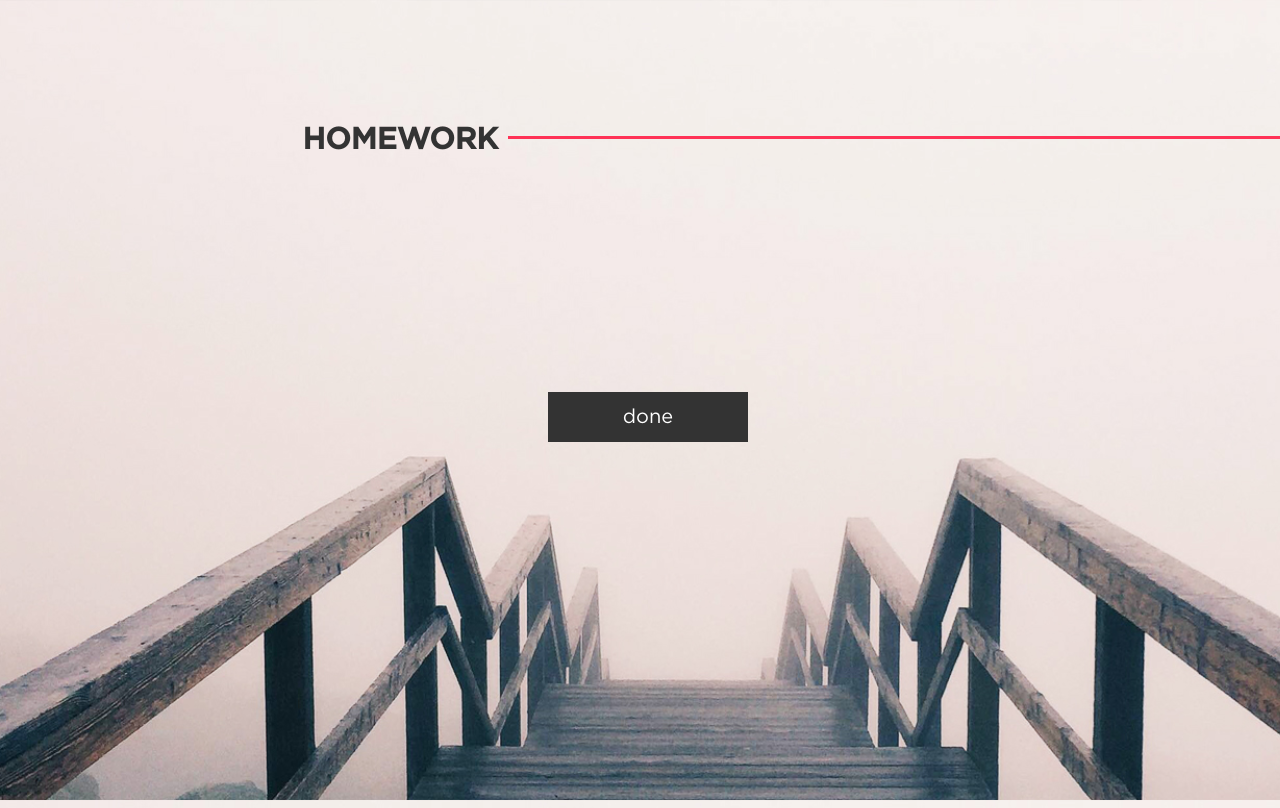
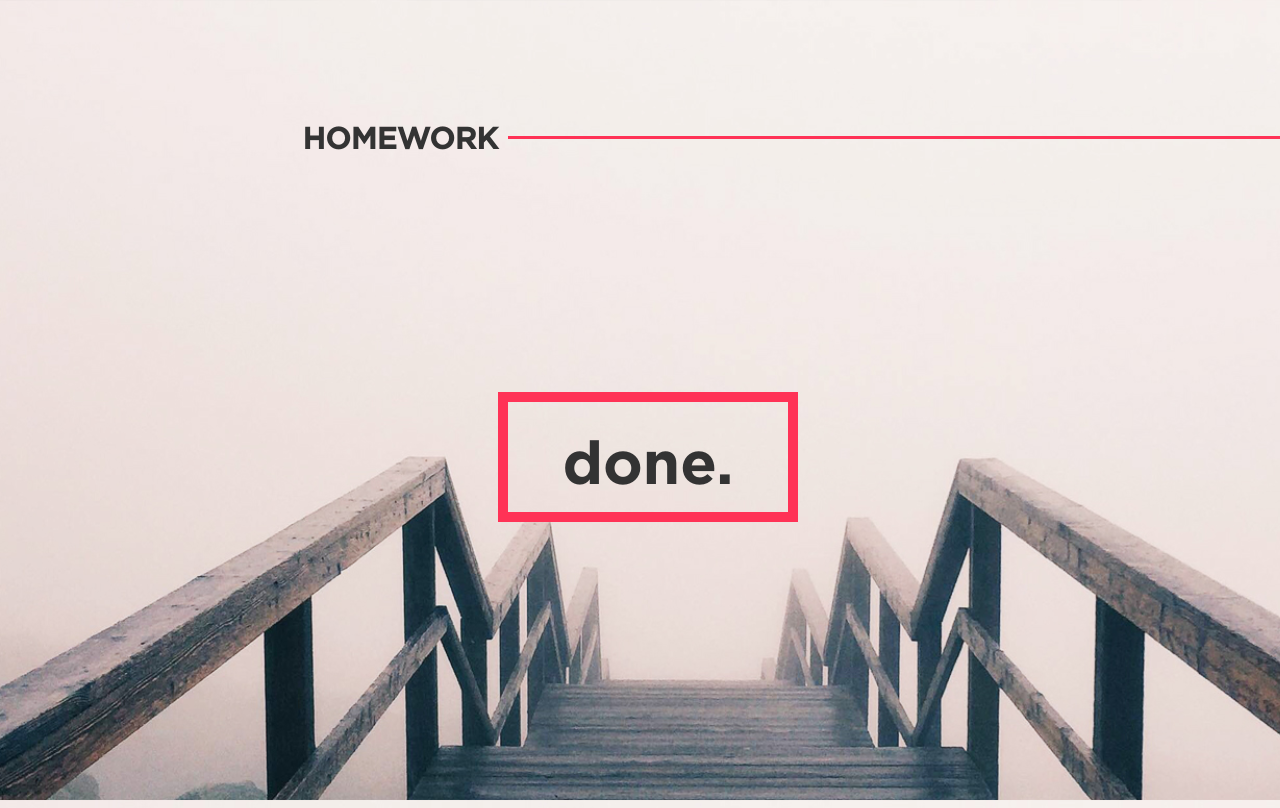
Before and after one commit to dikoshelev/homework-vk, a plain HTML site: page index.html in a window 1280 px wide. Both pictures are taken after a click on the element "Hello". Drawn offline with nearby package versions, Linux system fonts and the light colour scheme.

Commit message:
button animation correction

```diff
--- a/animation.js
+++ b/animation.js
@@ -1,11 +1,22 @@
-$(document).ready(function(){
-  $('.button').click(function(){
-    $('.button').toggleClass('button2');
-    // $('.button2').css("background-color", "transparent");
-    $('.button2').text('done');
+$(document).ready(function() {
+  $('.button').click(function() {
+
+    var _this = $(this);
+    if (_this.hasClass('button2')) {
+      $('.button2').addClass('button');
+    } else {
+      $('.button').toggleClass('button2');
+
+      setTimeout(function() {
+        _this.text('done.').toggleClass('button3');
+
+      }, 500);
+
+    }
+
   });
 
-  $('h1').click(function(){
+  $('h1').click(function() {
     $('h1').toggleClass('text');
   });
 
--- a/styles.css
+++ b/styles.css
@@ -36,7 +36,7 @@ body {
   font-size: 30px;
   text-align: center;
   letter-spacing: 61px;
-  transition: all 1s;
+  transition: all 0.5s;
 }
 
 .text2 {
@@ -44,7 +44,7 @@ body {
   font-family: 'GothamProMed';
   color: #333;
   font-size: 30px;
-  transition: all 1s;
+  transition: all 0.5s;
 }
 
 #welcome {
@@ -72,7 +72,14 @@ body {
   text-align: center;
   font-size: 20px;
   line-height: 50px;
+  border-bottom: 3px solid black;
 }
+
+.button:hover {
+  cursor: pointer;
+  /*background-color: black;*/
+}
+
 
 /*animation*/
 
@@ -107,11 +114,25 @@ body {
     margin: 0 auto;
     height: 130px;
     width: 300px;
-    border: 10px solid #ff3256;
+    border: 10px solid rgb(255, 50, 86);
     text-align: center;
     line-height: 130px;
     background: transparent;
     color: #333;
+    font-size: 60px;
 
   }
 }
+
+.button3 {
+  font-family: 'GothamProBol';
+  margin: 0 auto;
+  height: 130px;
+  width: 300px;
+  border: 10px solid #ff3256;
+  text-align: center;
+  line-height: 130px;
+  background: transparent;
+  color: #333;
+  font-size: 60px;
+}
```
